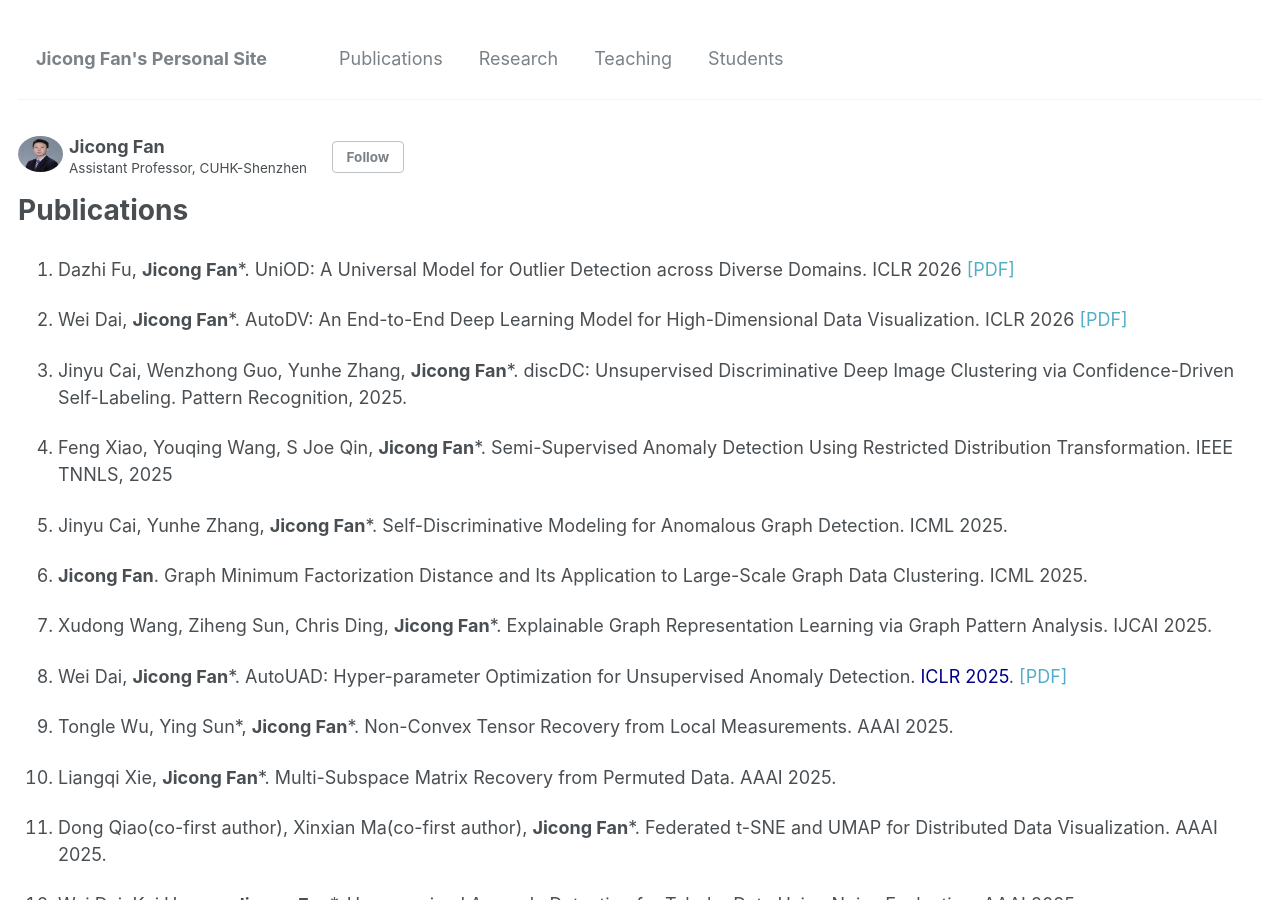
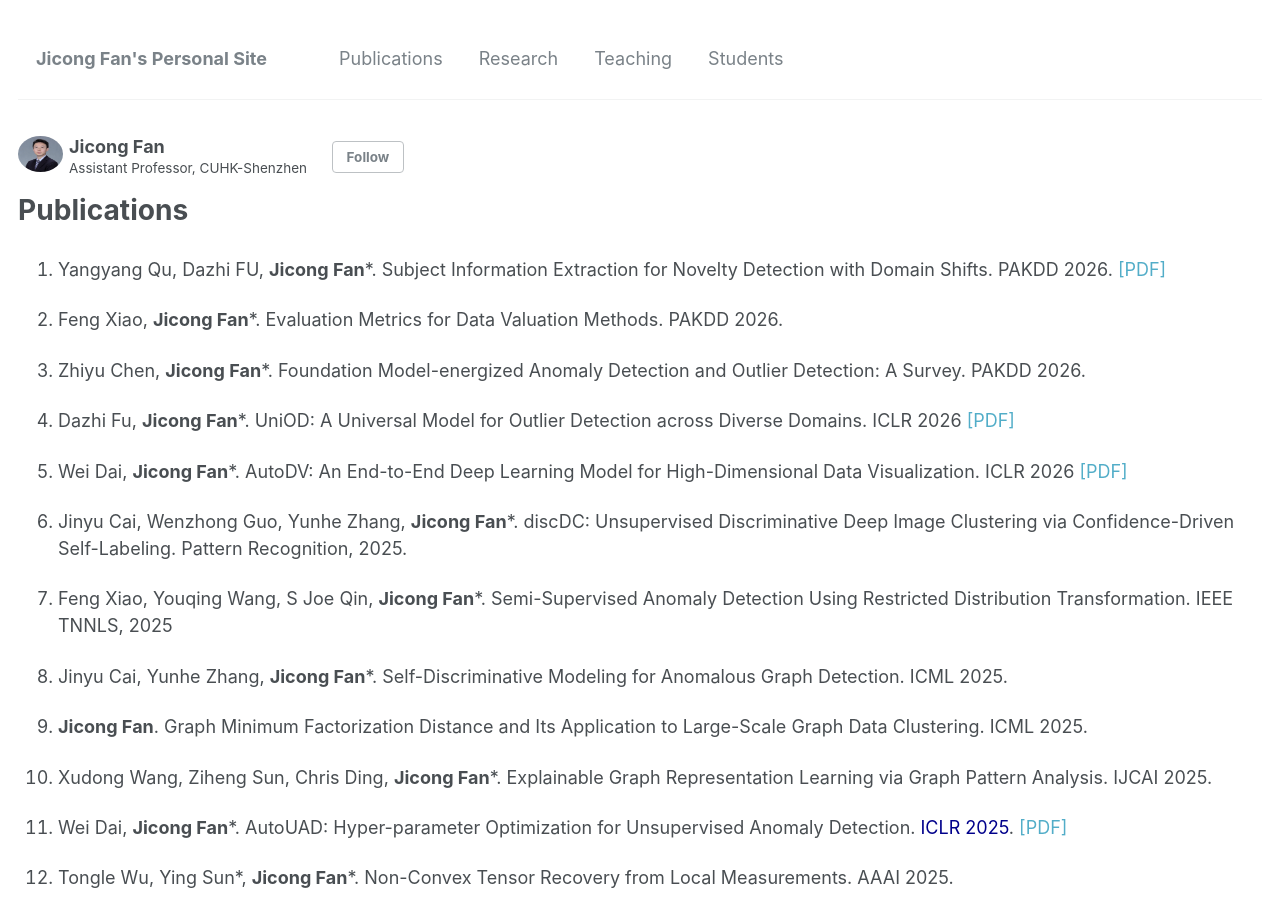
Before and after one commit to jicongfan/jicongfan.github.io, a Jekyll site: the page built from _pages/publications.md, in a window 1280 px wide and 900 px high. Built offline with Jekyll 4.4.1, drawn with Linux system fonts in a browser that asks for light colours.

Commit message:
Update publications.md

```diff
--- a/_pages/publications.md
+++ b/_pages/publications.md
@@ -4,7 +4,11 @@ title: "Publications"
 author_profile: true
 ---
 
+1. Yangyang Qu, Dazhi FU, <strong>Jicong Fan</strong>*. Subject Information Extraction for Novelty Detection with Domain Shifts. PAKDD 2026. [[PDF]](/papers/pakdd2026_subject.pdf)
 
+1. Feng Xiao, <strong>Jicong Fan</strong>*. Evaluation Metrics for Data Valuation Methods. PAKDD 2026.
+
+1. Zhiyu Chen, <strong>Jicong Fan</strong>*. Foundation Model-energized Anomaly Detection and Outlier Detection: A Survey. PAKDD 2026.
 
 1. Dazhi Fu, <strong>Jicong Fan</strong>*. UniOD: A Universal Model for Outlier Detection across Diverse Domains. ICLR 2026 <a href="https://openreview.net/pdf?id=Eu25AOvORb">[PDF]</a>
 
```
